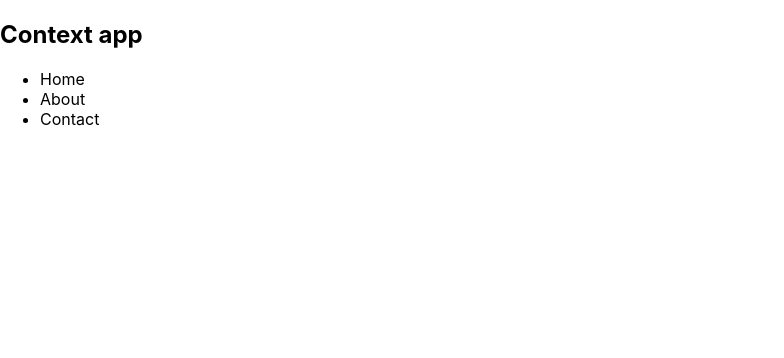
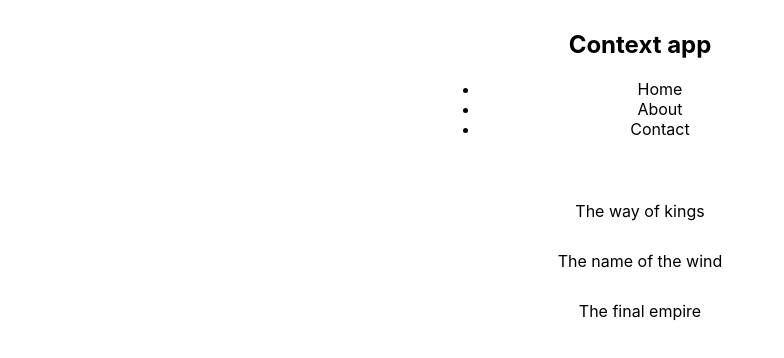
Before and after one commit to Kayque-Goncalves/Reading-list-react, a React (Create React App) app in the folder reading-list/: page / in a window 1280 px wide. Shown: the top 358 px of the page, without its empty margins (0-784 px from the left). Built offline with nearby package versions, Linux system fonts and the light colour scheme.

Commit message:
add simple css

```diff
--- a/reading-list/src/App.js
+++ b/reading-list/src/App.js
@@ -1,10 +1,12 @@
 import React from 'react'
 import Navbar from './components/Navbar'
+import Booklist from './components/Booklist'
 
 function App() {
   return (
     <div className="App">
       <Navbar />
+      <Booklist />
     </div>
   )
 }
--- a/reading-list/src/index.css
+++ b/reading-list/src/index.css
@@ -7,7 +7,32 @@
   -moz-osx-font-smoothing: grayscale;
 }
 
-code {
-  font-family: source-code-pro, Menlo, Monaco, Consolas, 'Courier New',
-    monospace;
+/* App styles */
+.App {
+  max-width: 400px;
+  margin: 30px auto;
+  text-align: center;
 }
+.nav {
+  padding: 5px;
+}
+.nav ul {
+  padding: 0;
+}
+.nav ul li {
+  display: inline-block;
+  margin: 0 10px;
+}
+.book-list {
+  padding: 20px;
+  margin-bottom: 20px;
+}
+.book-list ul {
+  padding: 0;
+  list-style-type: none;
+}
+.book-list li {
+  padding: 10px;
+  margin: 10px auto;
+  border-radius: 10px;
+}
```
